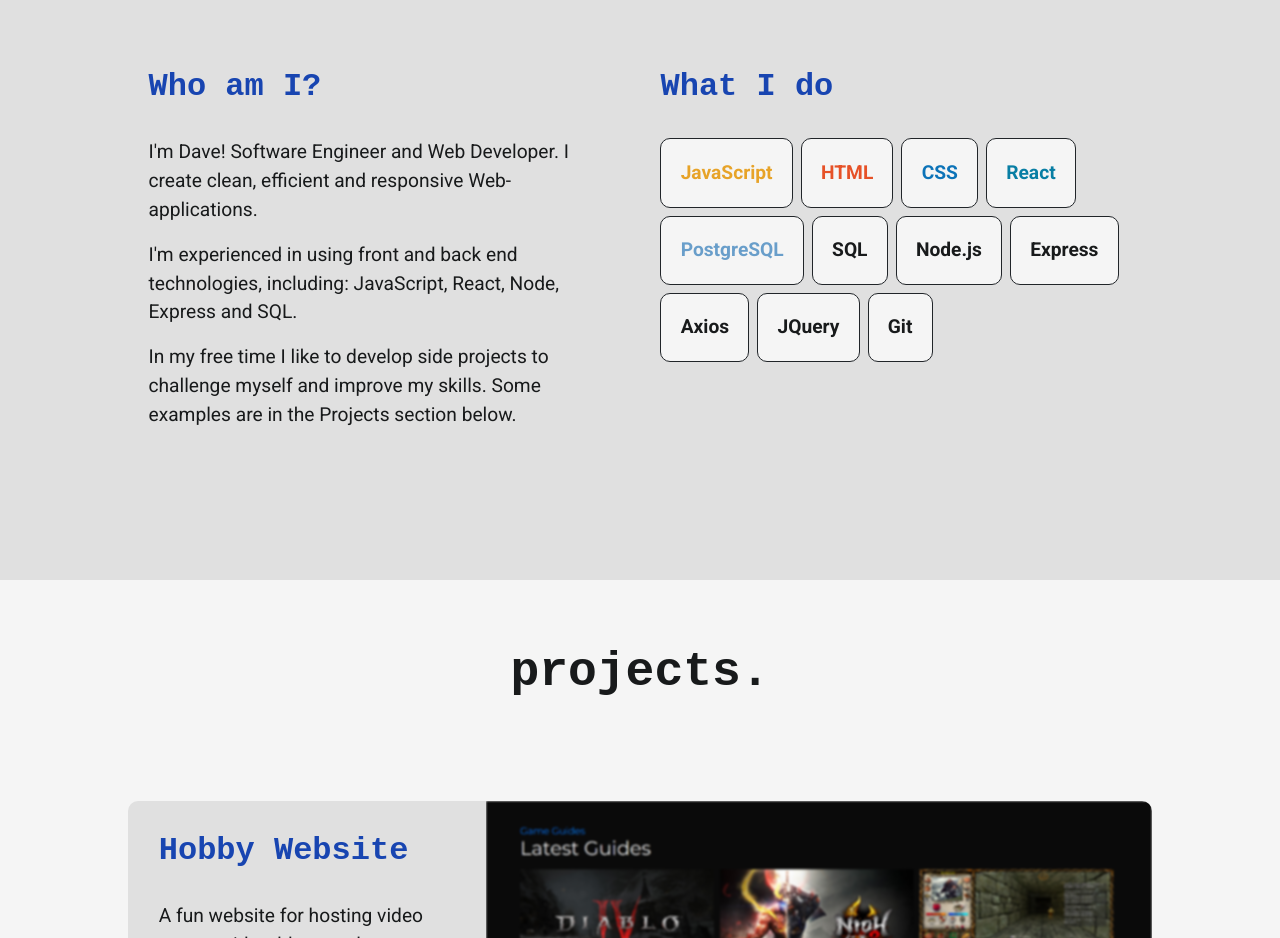
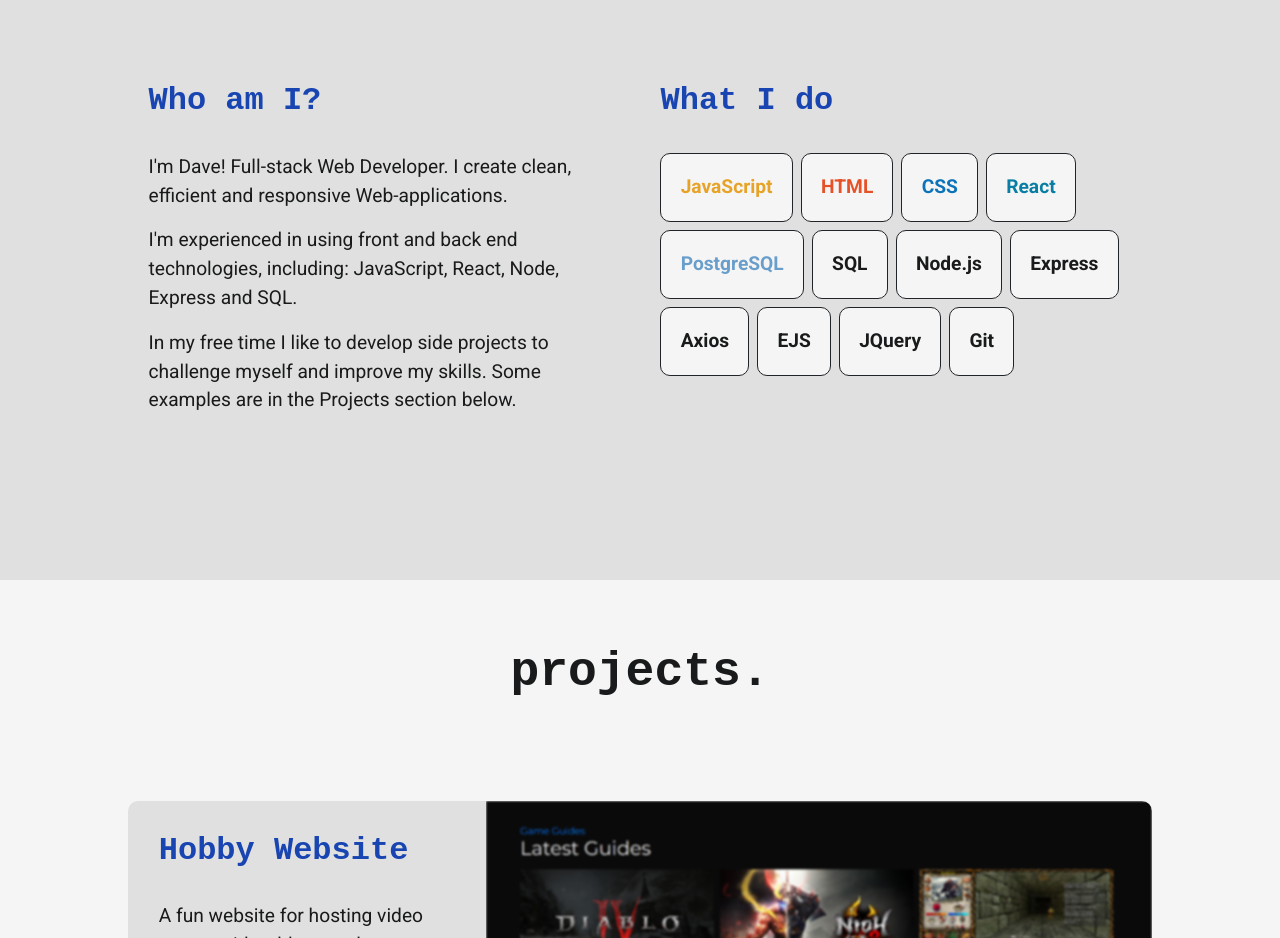
Before and after one commit to flayer2132/Pro, a plain HTML site: page index.html in a window 1280 px wide. Shown: the part 1020-1958 px from the top of the page. Drawn offline with nearby package versions, Linux system fonts and the light colour scheme; a web font is replaced by a local one.

Commit message:
Add files via upload

```diff
--- a/index.html
+++ b/index.html
@@ -75,7 +75,7 @@
       <div class="med-contain">
         <div class="med-box">
           <h3 class="subheading">Who am I?</h3>
-          <p>I'm Dave! Software Engineer and Web Developer. I create clean, efficient
+          <p>I'm Dave! Full-stack Web Developer. I create clean, efficient
             and responsive Web-applications.</p>
           <p>I'm experienced in using front and back end technologies, including: JavaScript, React,
             Node, Express and SQL.</p>
@@ -111,6 +111,9 @@
             </div>
             <div class="bubble">
               <p>Axios</p>
+            </div>
+            <div class="bubble">
+              <p>EJS</p>
             </div>
             <div class="bubble">
               <p>JQuery</p>
```
Lines whose indentation alone changed are shown as unchanged.
